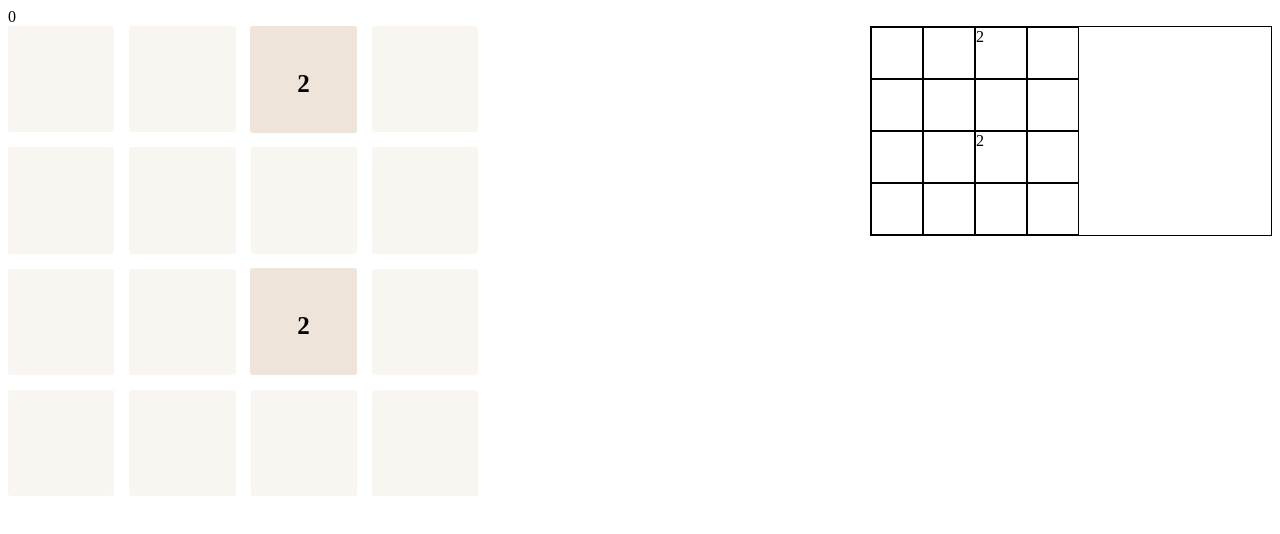
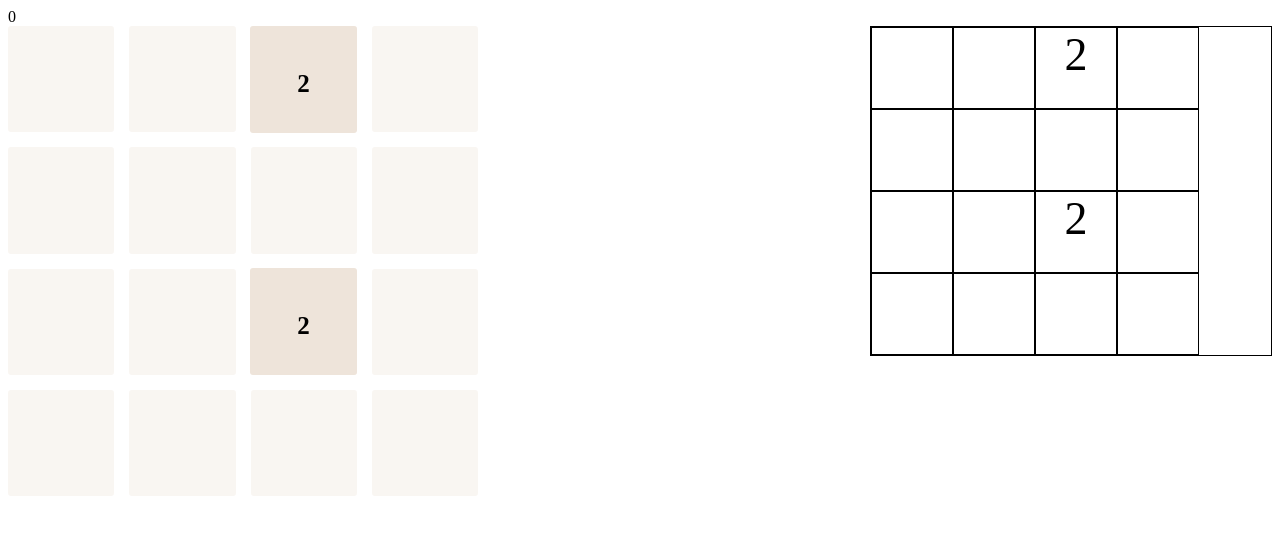
Before and after one commit to FriedDust/2048, a plain HTML site: page 2048.html in a window 1280 px wide. Drawn offline with Linux system fonts and the light colour scheme.

Commit message:
no message

```diff
--- a/style.css
+++ b/style.css
@@ -10,9 +10,12 @@
 
 .sanobox {
 	float:left;
-	width:50px;
-	height:50px;
+	width:80px;
+	height:80px;
 	border:1px solid;
+	font-size: 46px;
+	text-align: center;
+	vertical-align: middle;
 }
 
 .grid-container {
```
